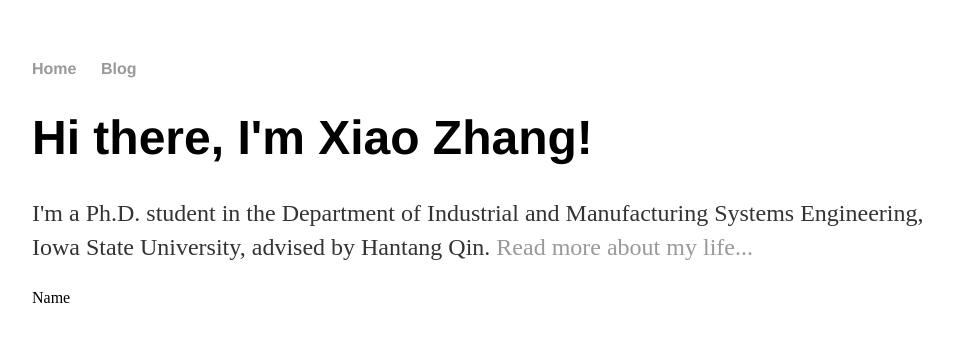
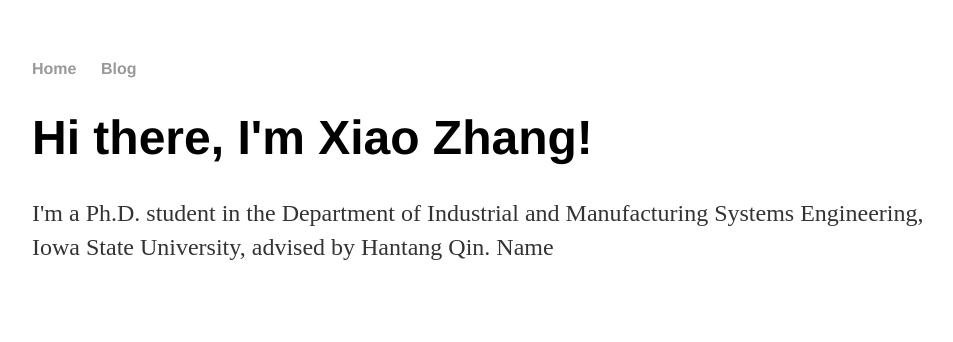
Before and after one commit to zhangxiao2018/zhangxiao2018.github.io, a Jekyll site: the page built from index.html, in a window 1280 px wide. Shown: the top 342 px of the page, without its empty margins (160-1113 px from the left). Built offline with Jekyll 4.4.1, drawn with Linux system fonts in a browser that asks for light colours.

Commit message:
Update index.html

```diff
--- a/index.html
+++ b/index.html
@@ -4,5 +4,5 @@ title: Xiao Zhang
 ---
 <div class="blurb">
 	<h1>Hi there, I'm Xiao Zhang!</h1>
-	<p>I'm a Ph.D. student in the Department of Industrial and Manufacturing Systems Engineering, Iowa State University, advised by Hantang Qin. <a href="/about">Read more about my life...</a></p>
+	<p>I'm a Ph.D. student in the Department of Industrial and Manufacturing Systems Engineering, Iowa State University, advised by Hantang Qin.
 Name
```
